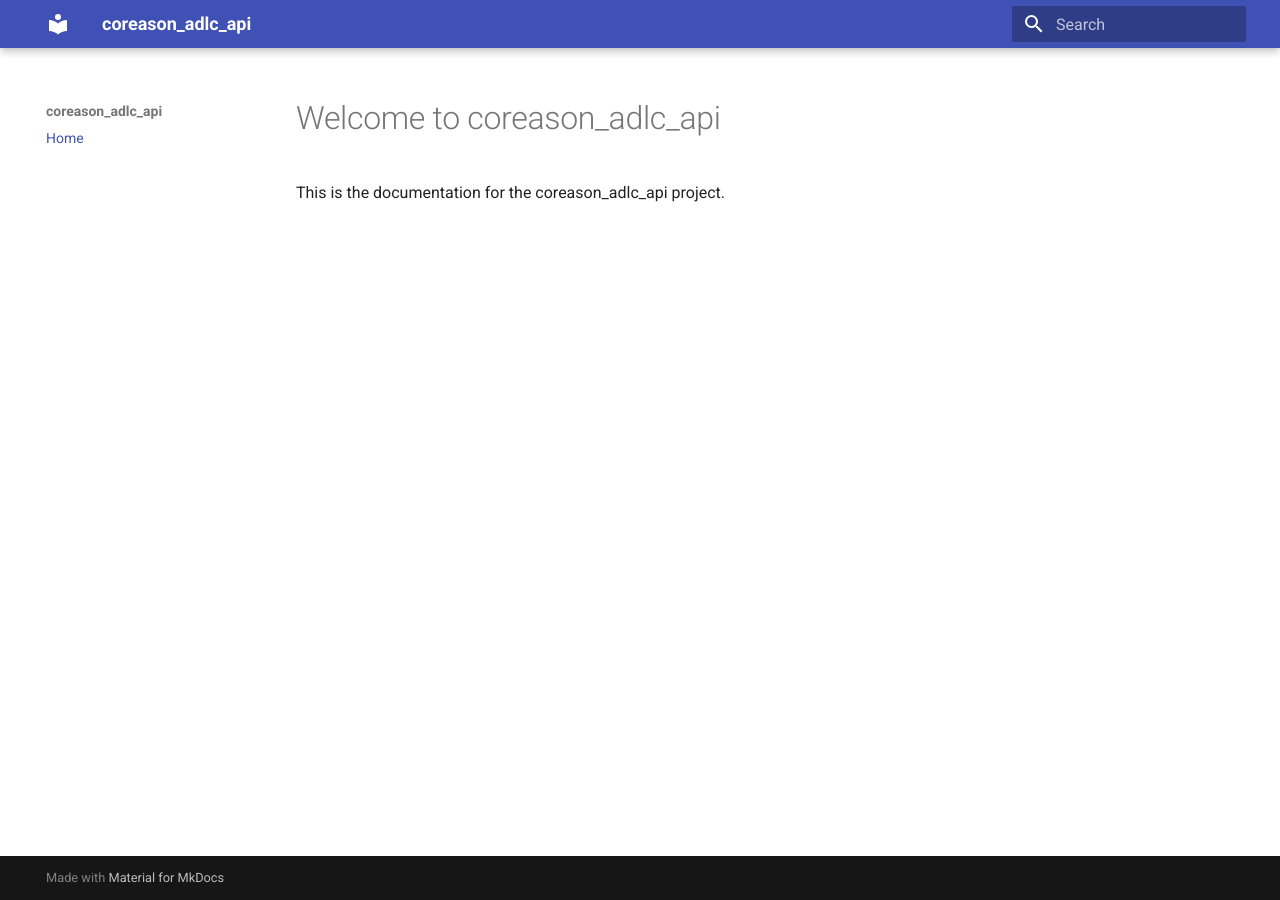
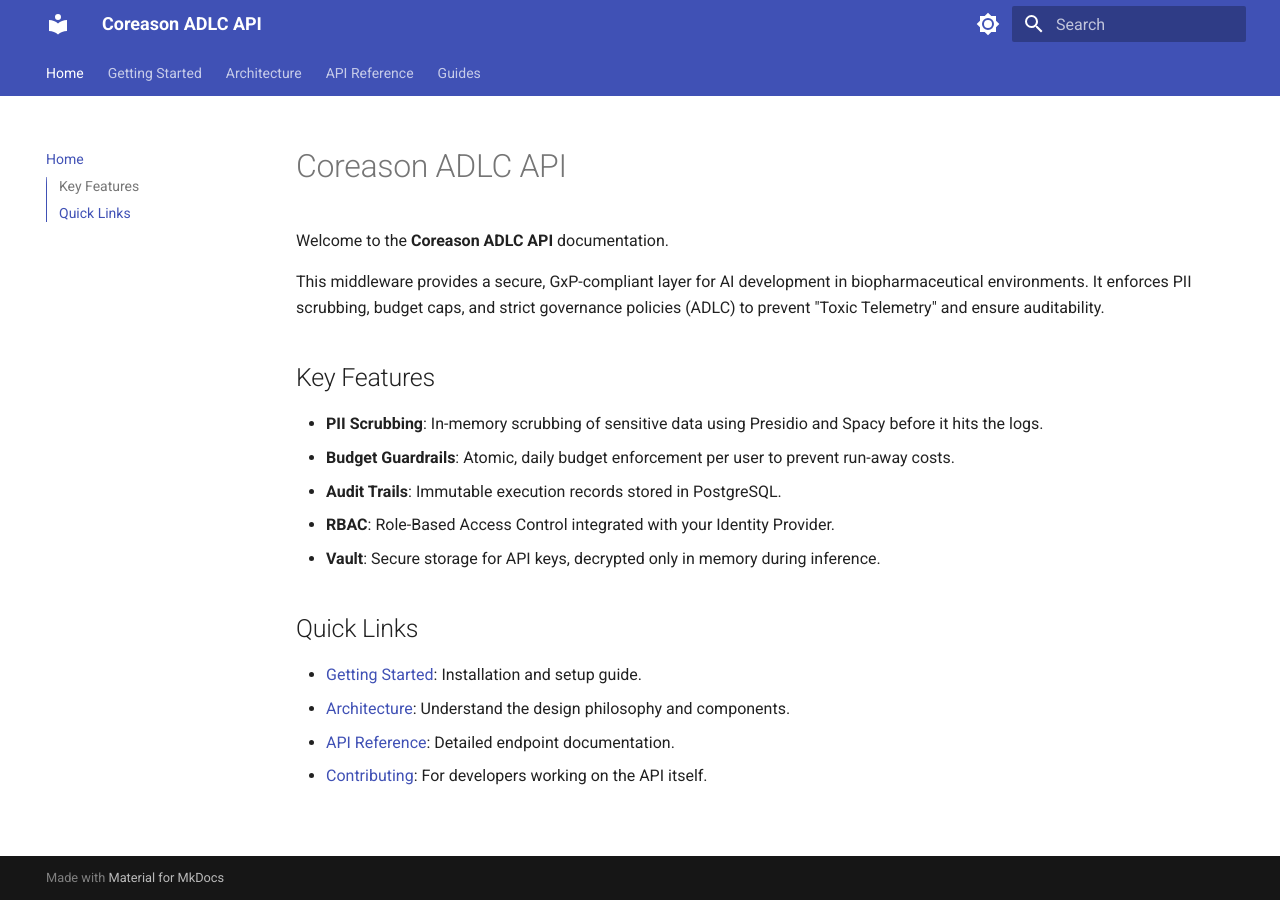
Before and after one commit to CoReason-AI/coreason_adlc_api, an MkDocs documentation site: the page built from docs/index.md, in a window 1280 px wide. Built offline with MkDocs 1.6.1 and Material for MkDocs 9.7.7, drawn with Linux system fonts in a browser that asks for light colours.

Commit message:
docs: Add detailed API documentation and guides
- Added `mkdocs.yml` configuration with navigation.
- Created `docs/index.md` as landing page.
- Created `docs/getting_started.md` and `docs/architecture.md`.
- Created `docs/api/` folder with detailed reference for all routers.
- Created `docs/guides/` folder with developer and user guides.
- Verified build with `mkdocs build --strict`.

```diff
--- a/docs/index.md
+++ b/docs/index.md
@@ -1,3 +1,20 @@
-# Welcome to coreason_adlc_api
+# Coreason ADLC API
 
-This is the documentation for the coreason_adlc_api project.
+Welcome to the **Coreason ADLC API** documentation.
+
+This middleware provides a secure, GxP-compliant layer for AI development in biopharmaceutical environments. It enforces PII scrubbing, budget caps, and strict governance policies (ADLC) to prevent "Toxic Telemetry" and ensure auditability.
+
+## Key Features
+
+*   **PII Scrubbing**: In-memory scrubbing of sensitive data using Presidio and Spacy before it hits the logs.
+*   **Budget Guardrails**: Atomic, daily budget enforcement per user to prevent run-away costs.
+*   **Audit Trails**: Immutable execution records stored in PostgreSQL.
+*   **RBAC**: Role-Based Access Control integrated with your Identity Provider.
+*   **Vault**: Secure storage for API keys, decrypted only in memory during inference.
+
+## Quick Links
+
+*   [Getting Started](getting_started.md): Installation and setup guide.
+*   [Architecture](architecture.md): Understand the design philosophy and components.
+*   [API Reference](api/auth.md): Detailed endpoint documentation.
+*   [Contributing](guides/contributing.md): For developers working on the API itself.
--- a/mkdocs.yml
+++ b/mkdocs.yml
@@ -1,5 +1,39 @@
-site_name: coreason_adlc_api
+site_name: Coreason ADLC API
+site_description: Secure ADLC Middleware enforcing PII scrubbing, budget caps, and strict governance.
 theme:
   name: material
+  features:
+    - navigation.tabs
+    - navigation.sections
+    - toc.integrate
+    - search.suggest
+    - search.highlight
+    - content.code.copy
+  palette:
+    - scheme: default
+      primary: indigo
+      accent: deep purple
+      toggle:
+        icon: material/brightness-7
+        name: Switch to dark mode
+    - scheme: slate
+      primary: indigo
+      accent: deep purple
+      toggle:
+        icon: material/brightness-4
+        name: Switch to light mode
+
 nav:
   - Home: index.md
+  - Getting Started: getting_started.md
+  - Architecture: architecture.md
+  - API Reference:
+    - Authentication: api/auth.md
+    - Workbench: api/workbench.md
+    - Vault: api/vault.md
+    - Interceptor: api/interceptor.md
+    - System: api/system.md
+  - Guides:
+    - Contributing: guides/contributing.md
+    - Authentication Flow: guides/authentication_flow.md
+    - Error Handling: guides/error_handling.md
```
Also changed, not shown: docs/api/auth.md (added, +53 -0 lines), docs/api/interceptor.md (added, +36 -0 lines), docs/api/system.md (added, +25 -0 lines), docs/api/vault.md (added, +36 -0 lines), docs/api/workbench.md (added, +100 -0 lines), docs/architecture.md (added, +43 -0 lines), docs/getting_started.md (added, +73 -0 lines), docs/guides/authentication_flow.md (added, +51 -0 lines), docs/guides/contributing.md (added, +53 -0 lines), docs/guides/error_handling.md (added, +54 -0 lines).
